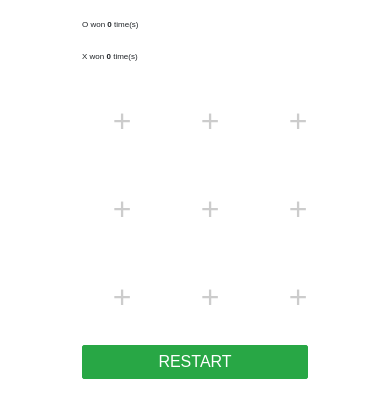
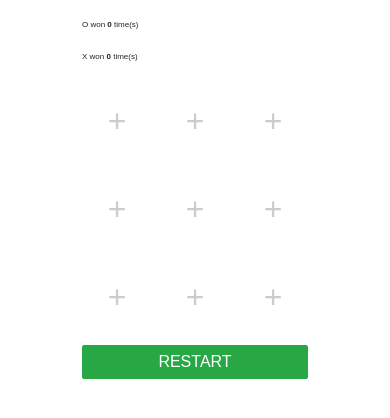
Before and after one commit to jodydwia/tictactoe, a plain HTML site: page index.html in a window 390 px wide. Shown: the part 30-448 px from the top of the page. Drawn offline with nearby package versions, Linux system fonts and the light colour scheme; no server answers.

Commit message:
optimizing html & css

```diff
--- a/css/queries.css
+++ b/css/queries.css
@@ -10,8 +10,7 @@
     }
 
     .game {
-        max-width: var(--smaller-desktop);
-        max-height: var(--smaller-desktop);
+        height: var(--smaller-desktop);
     }
 }
 
@@ -30,8 +29,7 @@
     }
 
     .game {
-        max-width: var(--landscape-tablet);
-        max-height: var(--landscape-tablet);
+        height: var(--landscape-tablet);
     }
 
 }
@@ -51,8 +49,7 @@
     }
 
     .game {
-        max-width: var(--tablet);
-        max-height: var(--tablet);
+        height: var(--tablet);
     }
 
 }
@@ -67,8 +64,7 @@
     }
 
     .game {
-        max-width: var(--smaller-tablet);
-        max-height: var(--smaller-tablet);
+        height: var(--smaller-tablet);
     }
 }
 
@@ -82,7 +78,6 @@
     }
 
     .game {
-        max-width: var(--phone);
-        max-height: var(--phone);
+        height: var(--phone);
     }
 }
--- a/css/style.css
+++ b/css/style.css
@@ -40,7 +40,7 @@
 }
 
 .game {
-  width: 45rem;
+  width: 100%;
   height: 45rem;
   margin: 0 auto;
   display: grid;
```
